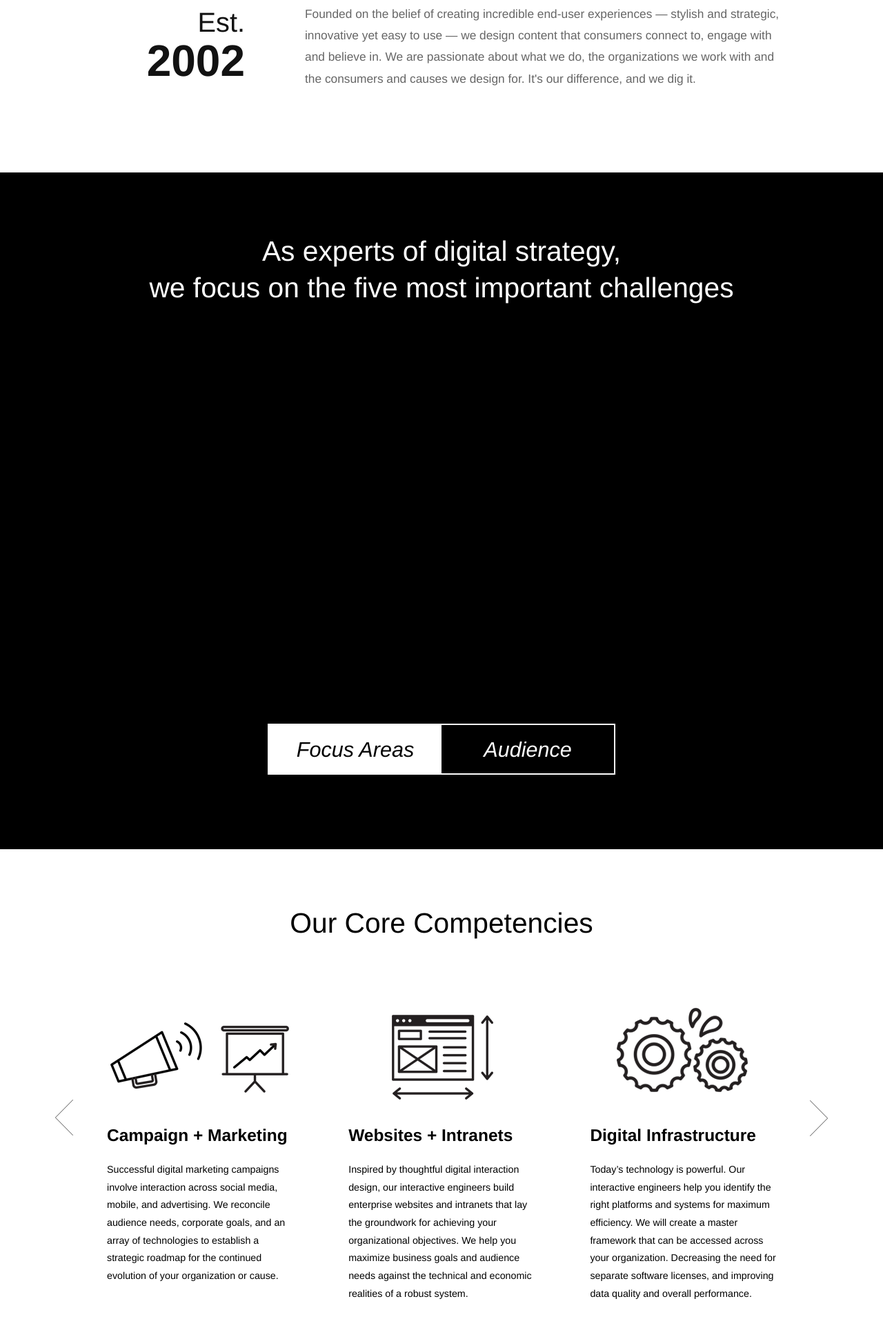
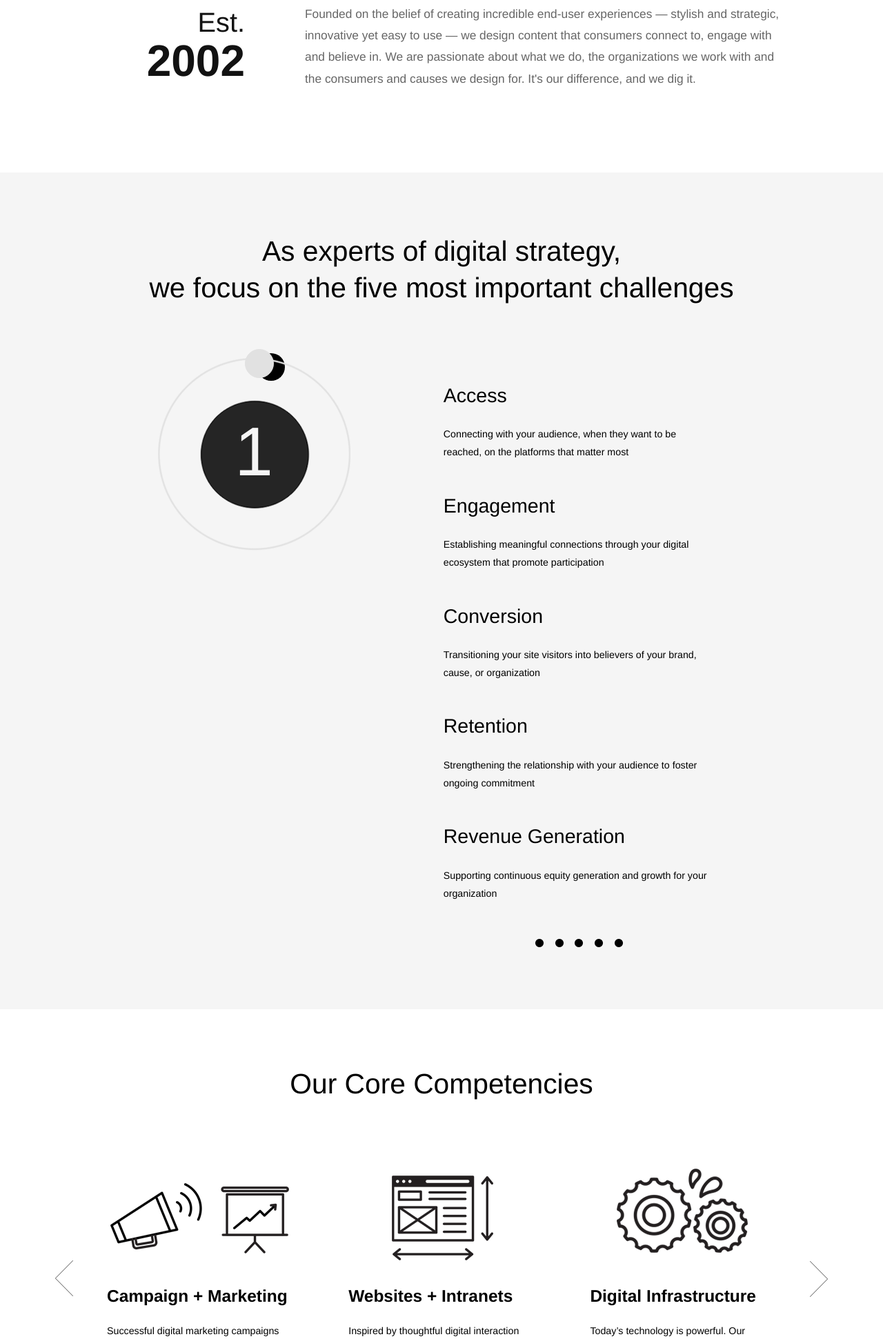
Before and after one commit to leobauza/saforian, a PHP site: page / in a window 1280 px wide. Shown: the part 781-2722 px from the top of the page at 69% size. Run offline with PHP 8.4, Linux system fonts and the light colour scheme; some libraries are stand-ins or nearby versions.

Commit message:
case study edits; homepage circle slider

```diff
--- a/css/styles.css
+++ b/css/styles.css
@@ -435,8 +435,8 @@
 }
 /* 3rd section: Our Method */
 section.safo-methodology {
-  background: #000000;
-  color: #fff;
+  background: #f5f5f5;
+  color: #000;
   padding: 88px 0;
 }
 section.safo-methodology.offwhite {
@@ -2482,6 +2482,110 @@
   border-right: none;
   padding: 25px;
 }
+/******Circle Slider******/
+#rotatescroll {
+  height: 300px;
+  position: relative;
+  width: 300px;
+}
+#rotatescroll .viewport {
+  height: 250px;
+  position: relative;
+  margin: 0 auto;
+  overflow: hidden;
+  width: 175px;
+}
+#rotatescroll .overview {
+  position: absolute;
+  list-style: none;
+  margin: 0;
+  padding: 0;
+  left: 0;
+  top: 0;
+  z-index: 1;
+}
+#rotatescroll .overview li {
+  height: 250px;
+  width: 250px;
+  float: left;
+  position: relative;
+  font-size: 100px;
+  text-decoration: none;
+  padding: 95px 0 0 60px;
+}
+#rotatescroll .overview li a {
+  text-decoration: none;
+  color: #f5f5f5;
+}
+#rotatescroll .overlay {
+  background: url('../images/circle-slider/circle-back.png') 100% 100%;
+  position: absolute;
+  left: 0;
+  top: 0;
+  height: 300px;
+  width: 300px;
+  z-index: 0;
+}
+#rotatescroll .thumb {
+  background: #e1e1e1;
+  position: absolute;
+  top: -3px;
+  cursor: pointer;
+  left: 137px;
+  width: 40px;
+  height: 40px;
+  z-index: 1;
+  border-radius: 50px;
+  -moz-border-radius: 50px;
+  -webkit-border-radius: 50px;
+  border: #e1e1e1 1px solid;
+}
+#rotatescroll .dot {
+  background: #000;
+  height: 40px;
+  width: 40px;
+  position: absolute;
+  left: 155px;
+  top: 3px;
+  border-radius: 50px;
+  -moz-border-radius: 50px;
+  -webkit-border-radius: 50px;
+}
+#rotatescroll .dot span {
+  color: #fff;
+  font-size: 25px;
+  z-index: 2;
+  position: absolute;
+  top: 5px;
+  left: 12px;
+}
+.circle-slide h3 {
+  padding-top: 50px;
+}
+.circle-slide .circles {
+  margin: 0 auto;
+  text-align: center;
+  padding-top: 50px;
+}
+.circle-slide .circles input {
+  background: url('../images/services-circles.png') no-repeat left;
+  width: 13px;
+  border: 0px;
+  cursor: pointer;
+}
+.circle-slide .circles input.on {
+  background: url('../images/services-circles.png') no-repeat left;
+  width: 13px;
+  border: 0px;
+}
+.circle-slide .circles input.off {
+  background: url('../images/services-circles.png') no-repeat right;
+  width: 13px;
+  border: 0px;
+}
+.circle-slide .circles .pad {
+  padding-right: 13px;
+}
 .port-overlay {
   position: absolute;
   top: 50px;
@@ -3061,6 +3165,9 @@
   #sliders-cont {
     height: 725px;
   }
+  #sliders-cont2 {
+    height: 400px;
+  }
   .icon-text-slider {
     height: 450px;
   }
--- a/inc/footer.php
+++ b/inc/footer.php
@@ -36,7 +36,8 @@
 	<script type='text/javascript' src='./js/jquery.isotope.js'></script>
 	<script type='text/javascript' src='./js/safo.js'></script>
 	<script type='text/javascript' src="./js/jquery.uniform.js"></script>
-	<script type='text/javascript' src="jquery.tinycircleslider.min.js"></script>
+	<script type='text/javascript' src="./js/jquery.tinycircleslider.min.js"></script>
+
 
 	<script type="text/javascript">
 	var gaJsHost = (("https:" == document.location.protocol) ? "https://ssl." : "http://www.");
--- /dev/null
+++ b/inc/frontsliders2.php
@@ -0,0 +1,78 @@
+<!-- FOCUS AREA SLIDER -->
+<section id="" class='safo-methodology' data-section='safo-methodology'>
+	<div class='section-contents'>
+		<h2 class='method-section our-method'>As experts of digital strategy,<br> we focus on the five most important challenges</h2>
+		<div class='row-fluid'>
+
+			<div class='span1'>&nbsp;</div>
+
+			<div class='span5'>
+				<div id="rotatescroll">
+					<div class="viewport">
+						<ul class="overview">
+							<li class="one"><a href="#">1</a></li>
+							<li class="two"><a href="#">2</a></li>
+							<li class="three"><a href="#">3</a></li>
+							<li class="four"><a href="#">4</a></li>
+							<li class="five"><a href="#">5</a></li>
+						</ul>
+					</div>
+
+					<div class="dot"></div>
+					<div class="overlay"></div>
+					<div class="thumb"></div>
+
+				</div>
+			</div>
+
+			<div class='span5 circle-slide'>
+
+				<div class="circle-slide1">
+					<h3>Access</h3>
+					<p>Connecting with your audience, when they want to be reached, on the platforms that matter most</p>
+				</div>
+
+				<div class="circle-slide2">
+					<h3>Engagement</h3>
+					<p>Establishing meaningful connections through your digital ecosystem that promote participation</p>
+				</div>
+
+				<div class="circle-slide3">
+					<h3>Conversion</h3>
+					<p>Transitioning your site visitors into believers of your brand, cause, or organization</p>
+				</div>
+
+				<div class="circle-slide4">
+					<h3>Retention</h3>
+					<p>Strengthening the relationship with your audience to foster ongoing commitment</p>
+				</div>
+
+				<div class="circle-slide5">
+					<h3>Revenue Generation</h3>
+					<p>Supporting continuous equity generation and growth for your organization</p>
+				</div>
+
+				<div class="circles">
+					<input type="button" value="" class="dot1-circleslide" />
+					<span class="pad"></span>
+					<input type="button" value="" class="dot2-circleslide" />
+					<span class="pad"></span>
+					<input type="button" value="" class="dot3-circleslide" />
+					<span class="pad"></span>
+					<input type="button" value="" class="dot4-circleslide" />
+					<span class="pad"></span>
+					<input type="button" value="" class="dot5-circleslide" />
+				</div>
+
+			</div>
+
+			<div class='span1'>&nbsp;</div>
+
+		</div>
+
+	</div>
+
+
+
+	</div><!-- end our-method -->
+</section><!-- end safo-start -->
--- a/index.php
+++ b/index.php
@@ -42,9 +42,9 @@
 			</div>
 		</section>
 
-		<div id="sliders-cont">
+		<div id="sliders-cont2">
 			<div class="inside">
-				<?php include('inc/frontsliders.php');?>
+				<?php include('inc/frontsliders2.php');?>
 			</div>
 		</div>
 
@@ -262,8 +262,8 @@
 
 				-->
 				<article class="item safo-client first-page">
-					<a href="http://www.saforian.com/CaseStudies/NoKidHungry" class="ignore"><img src='images/site/client-thumbnails/nokidhungry.jpg' alt='Share Our Strength Initiative' /></a>
-					<p>Share Our Strength Initiative</p>
+					<a href="../CaseStudies/NoKidHungry" class="ignore"><img src='images/site/client-thumbnails/nokidhungry.jpg' alt='Share Our Strength Initiative' /></a>
+					<p>No Kid Hungry</p>
 
 				</article>
 				<!--
@@ -274,15 +274,15 @@
 				</article>
 				-->
 				<article class="item safo-client first-page">
-					<a href='http://www.saforian.com/CaseStudies/Specialicious/' class="ignore"><img src='images/site/client-thumbnails/specialicious.jpg' alt='Northern Virginia Magazine Initiative' /></a>
-					<p>Northern Virginia Magazine Initiative</p>
+					<a href='../CaseStudies/Specialicious/' class="ignore"><img src='images/site/client-thumbnails/specialicious.jpg' alt='Northern Virginia Magazine Initiative' /></a>
+					<p>Specialicious</p>
 				</article>
 				<article class="item safo-client first-page">
-					<a href="http://www.saforian.com/CaseStudies/UNF" class="ignore"><img src='images/site/client-thumbnails/cookstoves.jpg' alt='United Nations Initiative' /></a>
-					<p>United Nations Initiative</p>
+					<a href="../CaseStudies/UNF" class="ignore"><img src='images/site/client-thumbnails/cookstoves.jpg' alt='United Nations Initiative' /></a>
+					<p>Clean Cook Stoves</p>
 				</article>
 				<article class="item safo-client first-page">
-					<a href='http://www.saforian.com/CaseStudies/FHI' class="ignore"><img src='images/site/client-thumbnails/fhi.jpg' alt='FHI 360' /></a>
+					<a href='../CaseStudies/FHI' class="ignore"><img src='images/site/client-thumbnails/fhi.jpg' alt='FHI 360' /></a>
 					<p>FHI 360</p>
 				</article>
 				<!--
@@ -298,11 +298,11 @@
 				</article>
 				-->
 				<article class="item safo-client first-page">
-					<a href="http://www.saforian.com/CaseStudies/Wagner" class="ignore"><img src='images/site/client-thumbnails/wagner.jpg' alt='Wagner Skis' /></a>
+					<a href="../CaseStudies/Wagner" class="ignore"><img src='images/site/client-thumbnails/wagner.jpg' alt='Wagner Skis' /></a>
 					<p>Wagner Skis</p>
 				</article>
 				<article class="item safo-client first-page">
-					<a href="http://www.saforian.com/CaseStudies/DineOut" class="ignore"><img src='images/site/client-thumbnails/dineout.jpg' alt='The Great American DineOut' /></a>
+					<a href="../CaseStudies/DineOut" class="ignore"><img src='images/site/client-thumbnails/dineout.jpg' alt='The Great American DineOut' /></a>
 					<p>The Great American DineOut</p>
 				</article>
 				<!--
@@ -313,12 +313,12 @@
 				</article>
 				-->
 				<article class="item safo-client first-page">
-					<a href="http://www.saforian.com/CaseStudies/KBD" class="ignore"><img src='images/site/client-thumbnails/kbd.jpg' alt='Kick Butts Day' /></a>
-					<p>Kick Butts Day</p>
+					<a href="../CaseStudies/KBD" class="ignore"><img src='images/site/client-thumbnails/kbd.jpg' alt='Kick Butts Day' /></a>
+					<p>Tobacco Free Kids</p>
 				</article>
 				<article class="item safo-client first-page">
-					<a href="http://www.saforian.com/CaseStudies/Drupalcon" class="ignore"><img src='images/site/client-thumbnails/drupalcon.jpg' alt='Drupalcon' /></a>
-					<p>Drupalcon</p>
+					<a href="../CaseStudies/Drupalcon" class="ignore"><img src='images/site/client-thumbnails/drupalcon.jpg' alt='Drupalcon' /></a>
+					<p>DrupalCon Portland 2013</p>
 				</article>
 
 				<!--
--- a/less/styles.less
+++ b/less/styles.less
@@ -315,9 +315,8 @@
 
 /* 3rd section: Our Method */
 section.safo-methodology {
-	//background: #0096bd;
-	background:@black;
-	color: #fff;
+	background: #f5f5f5;
+	color: #000;
 	padding: 88px 0;
 	&.offwhite {
 		background:@offwhite;
@@ -2531,6 +2530,136 @@
 
 
 
+
+
+/******Circle Slider******/
+
+#rotatescroll {
+	height: 300px;
+	position: relative;
+	width: 300px;
+}
+
+#rotatescroll .viewport {
+	height: 250px;
+	position: relative;
+	margin: 0 auto;
+	overflow: hidden;
+	width: 175px;
+}
+
+#rotatescroll .overview {
+	position: absolute;
+	list-style: none;
+	margin: 0;
+	padding: 0;
+	left: 0;
+	top: 0;
+	z-index: 1;
+}
+
+#rotatescroll .overview li {
+	height: 250px;
+	width: 250px;
+	float: left;
+	position: relative;
+	font-size: 100px;
+	text-decoration: none;
+	padding: 95px 0 0 60px;
+}
+
+#rotatescroll .overview li a {
+	text-decoration: none;
+	color: #f5f5f5;
+}
+
+#rotatescroll .overlay {
+	background: url('../images/circle-slider/circle-back.png') 100% 100%;
+	position: absolute;
+	left: 0;
+	top: 0;
+	height: 300px;
+	width: 300px;
+	z-index: 0;
+}
+
+#rotatescroll .thumb {
+	background: #e1e1e1;
+	position: absolute;
+	top: -3px;
+	cursor: pointer;
+	left: 137px;
+	width: 40px;
+	height: 40px;
+	z-index: 1;
+	border-radius: 50px;
+	-moz-border-radius: 50px;
+	-webkit-border-radius: 50px;
+	border: #e1e1e1 1px solid;
+}
+
+#rotatescroll .dot {
+	background: #000;
+	height: 40px;
+	width: 40px;
+	position: absolute;
+	left: 155px;
+	top: 3px;
+	border-radius: 50px;
+	-moz-border-radius: 50px;
+	-webkit-border-radius: 50px;
+}
+
+#rotatescroll .dot span {
+	color: #fff;
+	font-size: 25px;
+	z-index: 2;
+	position: absolute;
+	top: 5px;
+	left: 12px;
+}
+
+.circle-slide h3 {
+	padding-top: 50px;
+}
+
+.circle-slide
+	.circles {
+		margin: 0 auto;
+		text-align: center;
+		padding-top: 50px;
+
+		input {
+			background: url('../images/services-circles.png') no-repeat left;
+			width: 13px;
+			border: 0px;
+			cursor: pointer;
+
+			&.on {
+				background: url('../images/services-circles.png') no-repeat left;
+				width: 13px;
+				border: 0px;
+			}
+			&.off {
+				background: url('../images/services-circles.png') no-repeat right;
+				width: 13px;
+				border: 0px;
+			}
+		}
+	.pad {
+		padding-right: 13px;
+	}
+}
+
+
+
+
+
+
+
+
+
+
 .port-overlay {
 	position: absolute;
 	top: 50px;
@@ -3203,6 +3332,9 @@
 		height:725px;
 	}
 
+	#sliders-cont2 {
+		height: 400px;
+	}
 	.icon-text-slider {
 		height:450px;
 		.slider-wrap {
```
Also changed, not shown: js/safo.js (+140 -0 lines), images/circle-slider/circle-back.png (added), images/site/client-thumbnails/dineout.jpg, images/site/client-thumbnails/drupalcon.jpg.
